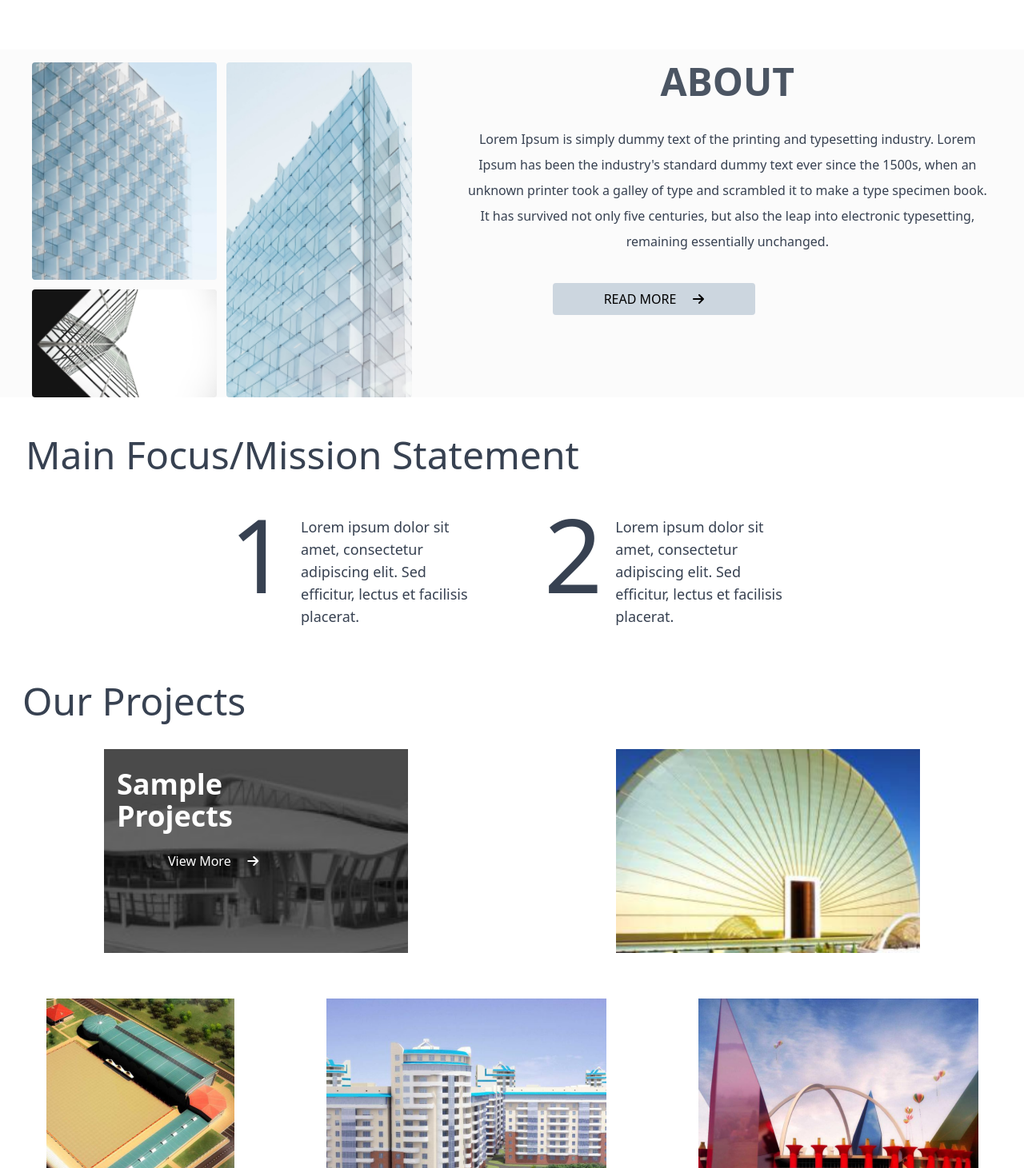
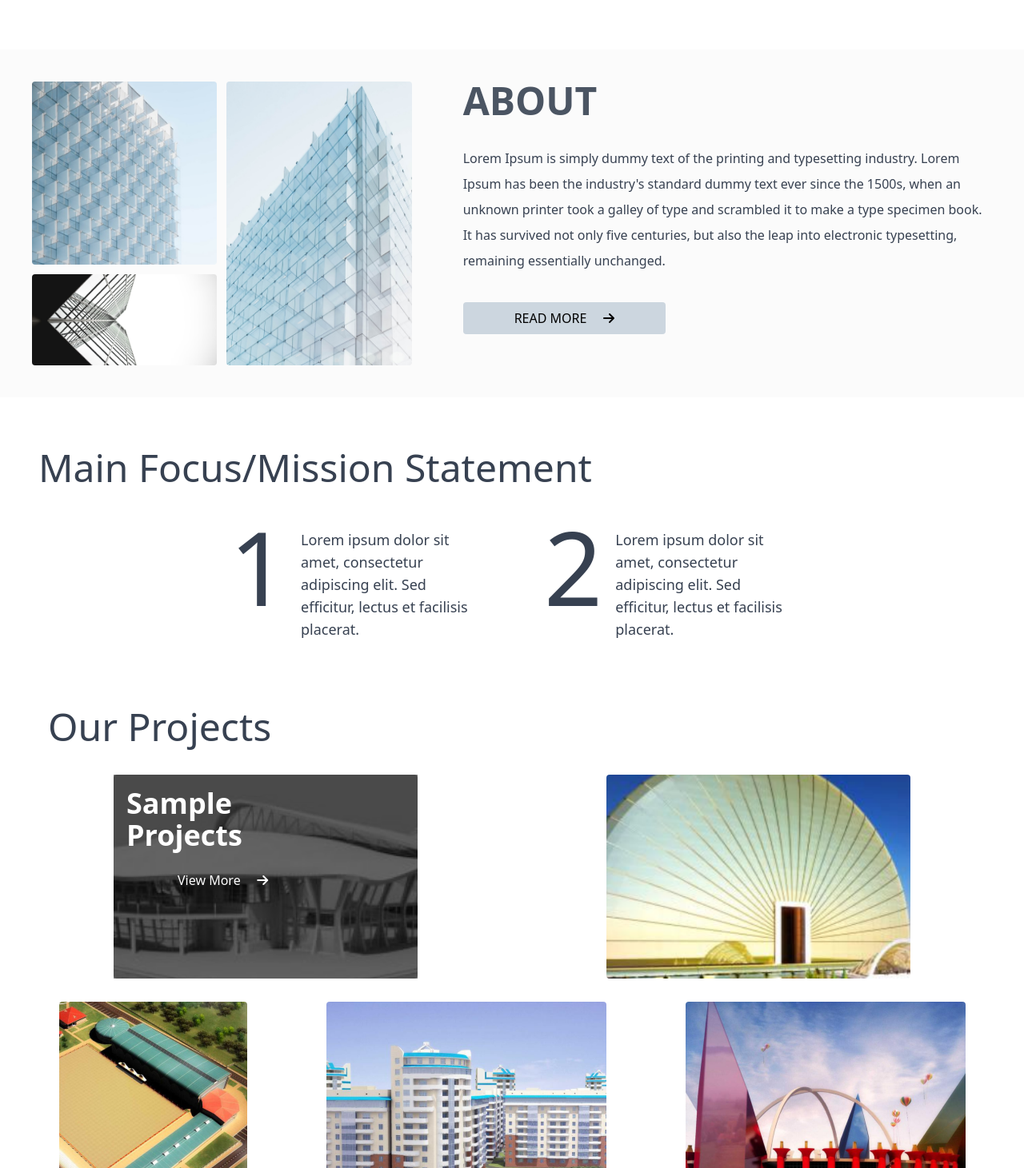
Before and after one commit to Hamza-Yaseen1/Architex-web, a Next.js app: page / in a window 1280 px wide. Shown: the part 789-2250 px from the top of the page at 80% size. Built offline with nearby package versions, Linux system fonts and the light colour scheme.

Commit message:
make components responsive

```diff
--- a/src/app/Components/about.tsx
+++ b/src/app/Components/about.tsx
@@ -3,52 +3,52 @@ import Button from "./button";
 
 function About() {
   return (
-    <section className="relative h-custom435 top-16 about">
-      <div className="flex justify-evenly p-10 pt-4 pb-0 h-full text-center bg-lightGray">
+    <section className="relative h-auto md:h-custom435 top-16 about overflow-hidden">
+      <div className="flex flex-col md:flex-row justify-evenly p-4 md:p-10 pt-4 pb-0 h-full text-center md:text-left bg-lightGray">
 
         {/* Image Section */}
-        <div className="h-full w-1/2 flex flex-col gap-5">
+        <div className="h-full w-full md:w-1/2 flex flex-col gap-5 mb-8 md:mb-0">
           <div className="flex gap-3 h-full">
 
             {/* Left Image Column */}
             <div className="flex flex-col gap-3 w-1/2">
-              <div className="relative h-2/3 w-full">
+              <div className="relative h-48 md:h-2/3 w-full">
                 <Image
                   src="/images/about-1.png"
                   alt="Image 1"
                   layout="fill"
                   objectFit="cover"
-                  className="rounded"
+                  className="rounded max-w-full"
                 />
               </div>
-              <div className="relative h-1/3 w-full">
+              <div className="relative h-24 md:h-1/3 w-full">
                 <Image
                   src="/images/about-3.png"
                   alt="Image 2"
                   layout="fill"
                   objectFit="cover"
-                  className="rounded"
+                  className="rounded max-w-full"
                 />
               </div>
             </div>
 
             {/* Right Image */}
-            <div className="relative w-1/2 h-full">
+            <div className="relative w-1/2 h-48 md:h-full">
               <Image
                 src="/images/about-2.png"
                 alt="Image 3"
                 layout="fill"
                 objectFit="cover"
-                className="rounded"
+                className="rounded max-w-full"
               />
             </div>
           </div>
         </div>
 
         {/* Content Section */}
-        <div className="about-content  w-3/4 pl-16  ">
-          <h1 className="text-5xl font-semibold text-gray-600 ">ABOUT</h1>
-          <p className="text-gray-700 leading-8 pt-8 pb-0">
+        <div className="about-content w-full md:w-3/4 md:pl-16">
+          <h1 className="text-4xl md:text-5xl font-semibold text-gray-600">ABOUT</h1>
+          <p className="text-gray-700 leading-7 md:leading-8 pt-6 md:pt-8 pb-0">
             {`Lorem Ipsum is simply dummy text of the printing and typesetting
             industry. Lorem Ipsum has been the industry's standard dummy text
             ever since the 1500s, when an unknown printer took a galley of type
@@ -56,14 +56,12 @@ function About() {
             only five centuries, but also the leap into electronic typesetting,
             remaining essentially unchanged.`}
           </p>
-<div className="about-btn pl-28 pt-9">
-<Button text="READ MORE" bg="bg-custom-light-blue" color="text-black"/>
-
-</div>
+          <div className="about-btn pt-6 md:pt-9 flex justify-center md:justify-start">
+            <Button text="READ MORE" bg="bg-custom-light-blue" color="text-black" />
+          </div>
         </div>
 
       </div>
-
     </section>
   );
 }
--- a/src/app/Components/focus.tsx
+++ b/src/app/Components/focus.tsx
@@ -1,22 +1,29 @@
 function Focus() {
   return (
-    <div className="relative top-28 focus-sec text-gray-700 h-96">
-      <h2 className="text-5xl pl-8">Main Focus/Mission Statement</h2>
-      <section className="flex justify-center pt-9 h-40 gap-20">
-        <div className="focus-item flex">
-          <h3 className="inline pb-1 text-9xl">1</h3>
-          <div className="w-60 text-lg pt-4 pl-4">
+    <div className="relative top-28 focus-sec text-gray-700 h-auto md:h-96 p-4">
+      <h2 className="text-3xl md:text-5xl pl-4 md:pl-8 text-center md:text-left">
+        Main Focus/Mission Statement
+      </h2>
+      <section className="flex flex-col md:flex-row justify-center pt-6 md:pt-9 gap-8 md:gap-20 h-auto">
+
+        {/* Focus Item 1 */}
+        <div className="focus-item flex flex-col md:flex-row items-center md:items-start">
+          <h3 className="text-6xl md:text-9xl">1</h3>
+          <div className="w-full md:w-60 text-base md:text-lg pt-2 md:pt-4 pl-0 md:pl-4 text-center md:text-left">
             Lorem ipsum dolor sit amet, consectetur adipiscing elit. Sed
             efficitur, lectus et facilisis placerat.
           </div>
         </div>
-        <div className="focus-item flex">
-          <h3 className="inline text-9xl">2</h3>
-          <div className="w-60 text-lg pt-4 pl-4">
+
+        {/* Focus Item 2 */}
+        <div className="focus-item flex flex-col md:flex-row items-center md:items-start">
+          <h3 className="text-6xl md:text-9xl">2</h3>
+          <div className="w-full md:w-60 text-base md:text-lg pt-2 md:pt-4 pl-0 md:pl-4 text-center md:text-left">
             Lorem ipsum dolor sit amet, consectetur adipiscing elit. Sed
             efficitur, lectus et facilisis placerat.
           </div>
         </div>
+
       </section>
     </div>
   );
--- a/src/app/Components/project.tsx
+++ b/src/app/Components/project.tsx
@@ -4,71 +4,84 @@ import Button from "./button";
 
 function Projects() {
   return (
-    <section className="projects">
-      <h1 className="text-5xl text-gray-700 pt-9  pl-7 font-light">Our Projects</h1>
-      <section className="project-images">
-        <div className="line-1 h-80 flex justify-around pt-9">
-          <div className="box-1 relative">
+    <section className="projects p-4 md:p-8">
+      <h1 className="text-3xl md:text-5xl text-gray-700 pt-6 md:pt-9 pl-2 md:pl-7 font-light text-center md:text-left">
+        Our Projects
+      </h1>
+      <section className="project-images space-y-6 md:space-y-0">
+
+        {/* First Row */}
+        <div className="line-1 h-80 flex flex-col md:flex-row justify-around pt-6 md:pt-9 gap-4">
+
+          {/* Box 1 */}
+          <div className="box-1 relative h-60 md:h-80 w-full md:w-1/2">
             <Image
               src="/images/project image 1.png"
               alt="main image"
               layout="fill"
               objectFit="cover"
-              className="filter grayscale"
+              className="filter grayscale rounded"
             />
-            <div className="absolute inset-0 flex flex-col items-start pl-4  pt-6 bg-black bg-opacity-50">
-              <h2 className="text-white text-4xl font-bold">
+            <div className="absolute inset-0 flex flex-col items-start p-4 bg-black bg-opacity-50">
+              <h2 className="text-white text-2xl md:text-4xl font-bold">
                 Sample
                 <br />
                 Projects
               </h2>
-
-              <div className="button pt-4 ">
-              <Button text="View More" bg="bg-transparent" color="text-white"/>
-                </div>            </div>
+              <div className="button pt-4">
+                <Button text="View More" bg="bg-transparent" color="text-white"/>
+              </div>
+            </div>
           </div>
 
-          <div className="box-2 relative">
+          {/* Box 2 */}
+          <div className="box-2 relative h-60 md:h-80 w-full md:w-1/2">
             <Image
               src="/images/project image 2.png"
               alt="main"
               layout="fill"
               objectFit="cover"
+              className="rounded"
             />
           </div>
         </div>
-        <div className="line-2 h-80 pt-7 flex justify-around">
-          <div className="box1-1 relative">
-            {" "}
+
+        {/* Second Row */}
+        <div className="line-2 h-80 flex flex-col md:flex-row justify-around gap-4">
+          <div className="box1-1 relative h-60 md:h-80 w-full md:w-1/3">
             <Image
               src="/images/project image 3.png"
               alt="main"
               layout="fill"
               objectFit="cover"
+              className="rounded"
             />
           </div>
-          <div className="box1-2 relative">
-            {" "}
+          <div className="box1-2 relative h-60 md:h-80 w-full md:w-1/3">
             <Image
               src="/images/project image 4.png"
               alt="main"
               layout="fill"
               objectFit="cover"
+              className="rounded"
             />
           </div>
-          <div className="box1-3 relative">
-            {" "}
+          <div className="box1-3 relative h-60 md:h-80 w-full md:w-1/3">
             <Image
               src="/images/project image 5.png"
               alt="main"
               layout="fill"
               objectFit="cover"
+              className="rounded"
             />
           </div>
         </div>
-       <div className="show-projects flex justify-end pr-4 pb-2">
-       <Button text="ALL PROJECTS" bg="bg-black" color="text-white"/>
-       </div>
+
+        {/* Show Projects Button */}
+        <div className="show-projects flex justify-center md:justify-end pr-0 md:pr-4 pb-2">
+          <Button text="ALL PROJECTS" bg="bg-black" color="text-white"/>
+        </div>
+
       </section>
     </section>
   );
```
